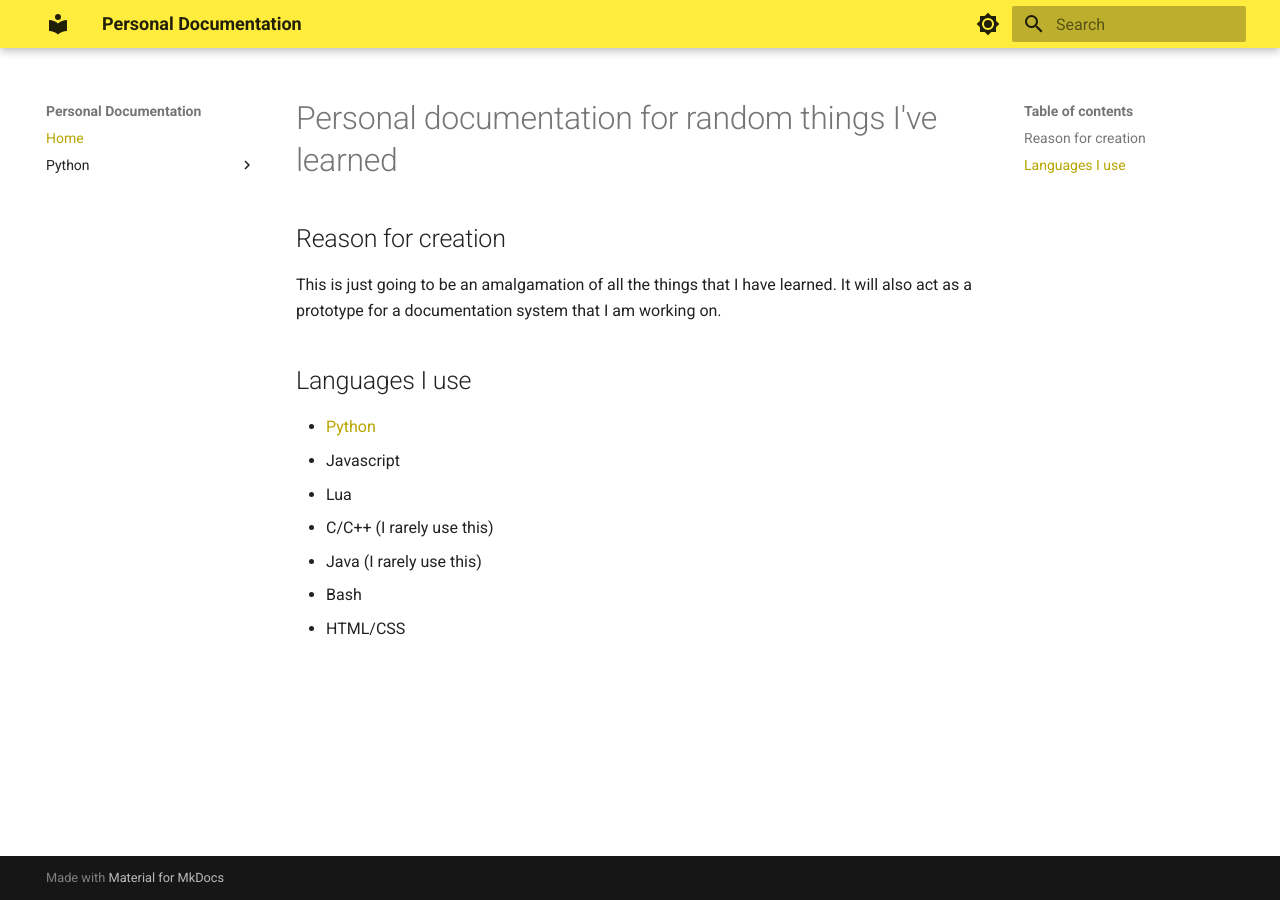
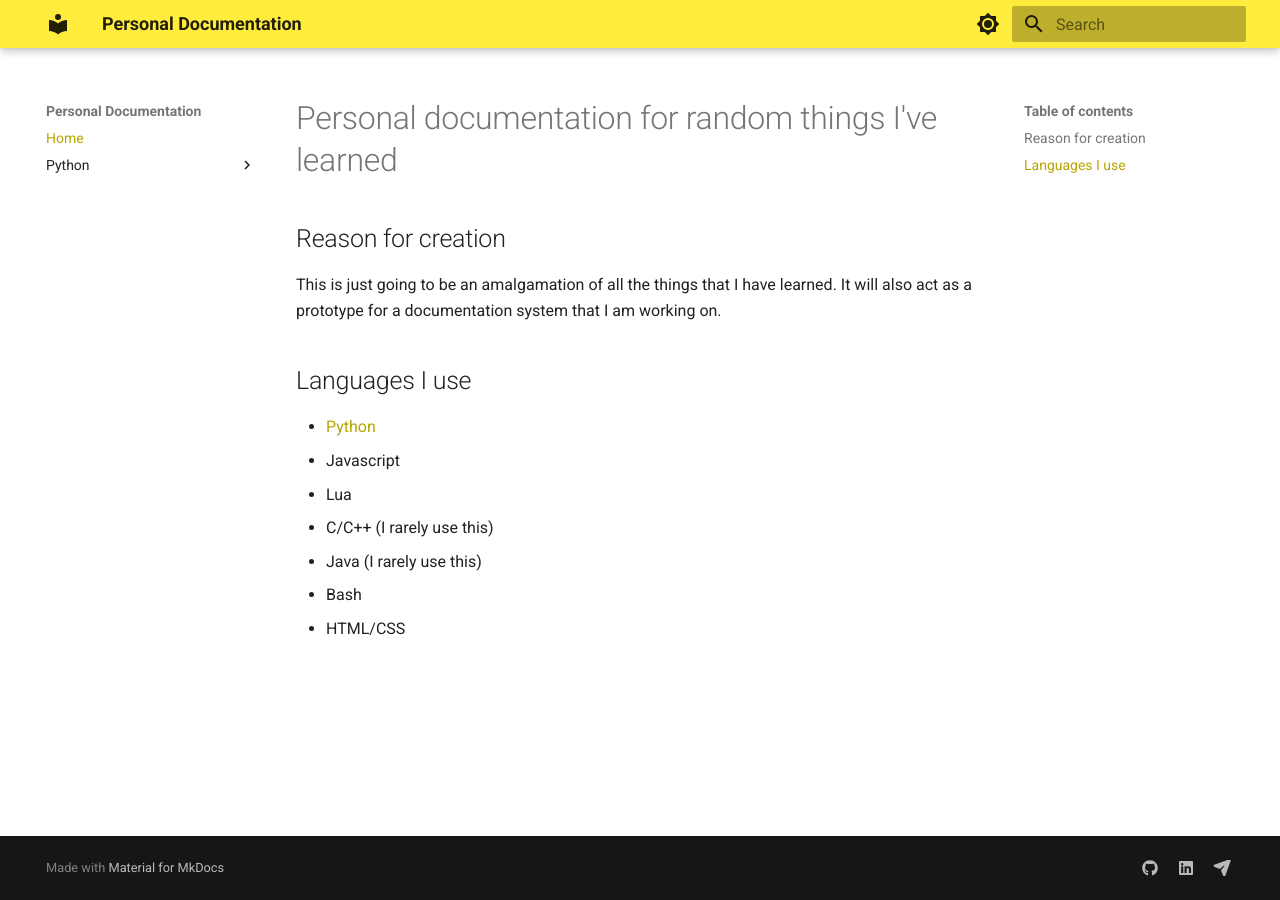
Before and after one commit to harrysharma1/personal-docs, an MkDocs documentation site: the page built from docs/index.md, in a window 1280 px wide. Built offline with MkDocs 1.6.1 and Material for MkDocs 9.7.7, drawn with Linux system fonts in a browser that asks for light colours.

```diff
--- a/mkdocs.yml
+++ b/mkdocs.yml
@@ -1,6 +1,10 @@
 site_name: Personal Documentation
 theme:
   name: material
+  features:
+    - navigation.path
+    - content.code.copy
+    - content.code.select
   palette:
     - scheme: default
       primary: yellow
@@ -12,9 +16,6 @@ theme:
       toggle:
         icon: material/brightness-4
         name: Switch to light mode
-  features:
-    - content.code.copy
-    - content.code.select
 markdown_extensions:
   - admonition
   - footnotes
@@ -33,6 +34,14 @@ markdown_extensions:
 
   - toc:
       permalink: true
+extra:
+  social:
+    - icon: fontawesome/brands/github
+      link: https://github.com/harrysharma1
+    - icon: fontawesome/brands/linkedin
+      link: https://www.linkedin.com/in/harry-sharma-567b21225/
+    - icon: fontawesome/solid/paper-plane
+      link: mailto:harrysharma1066@gmail.com
 
 nav:
   - Home: index.md
```
